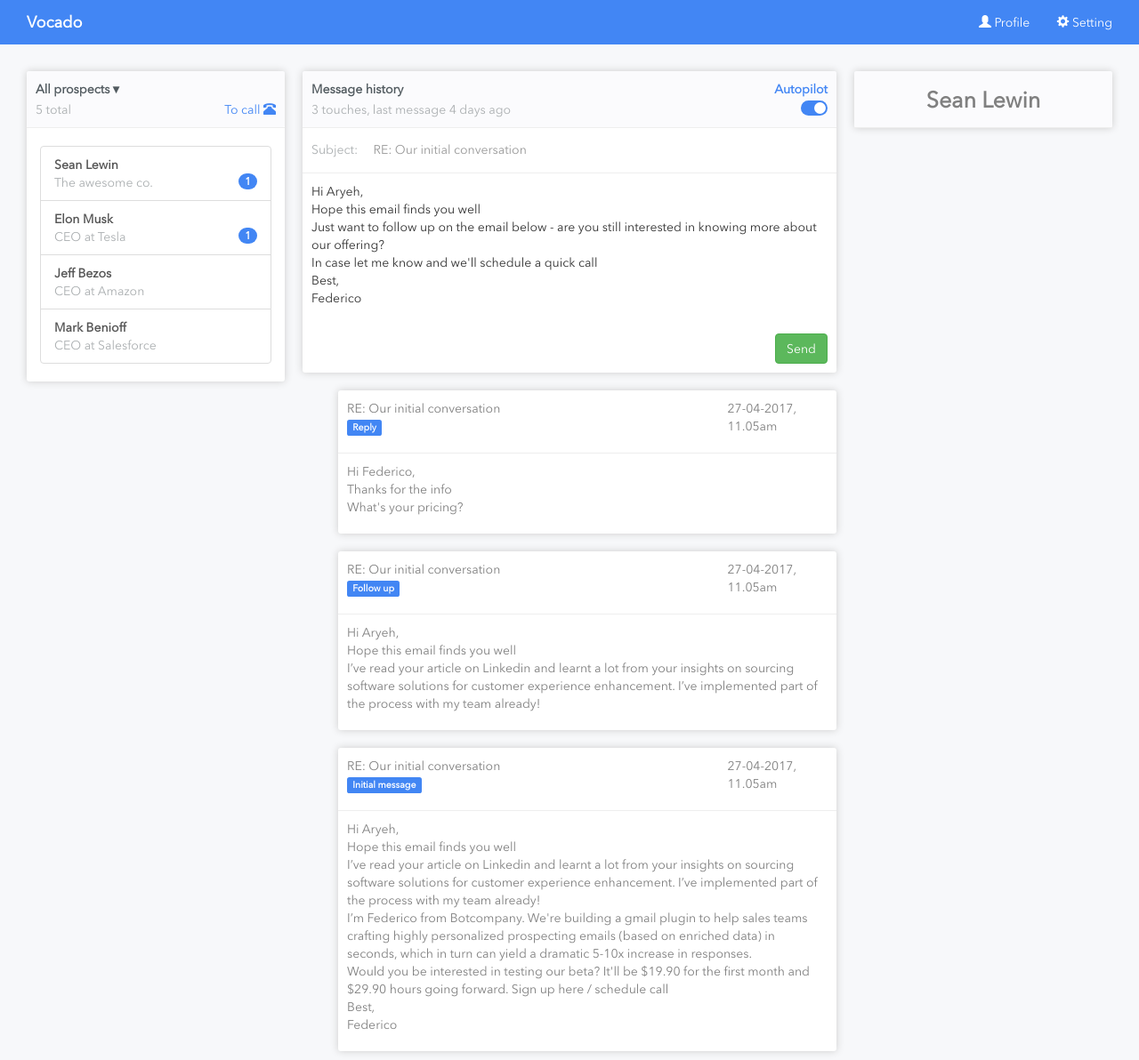
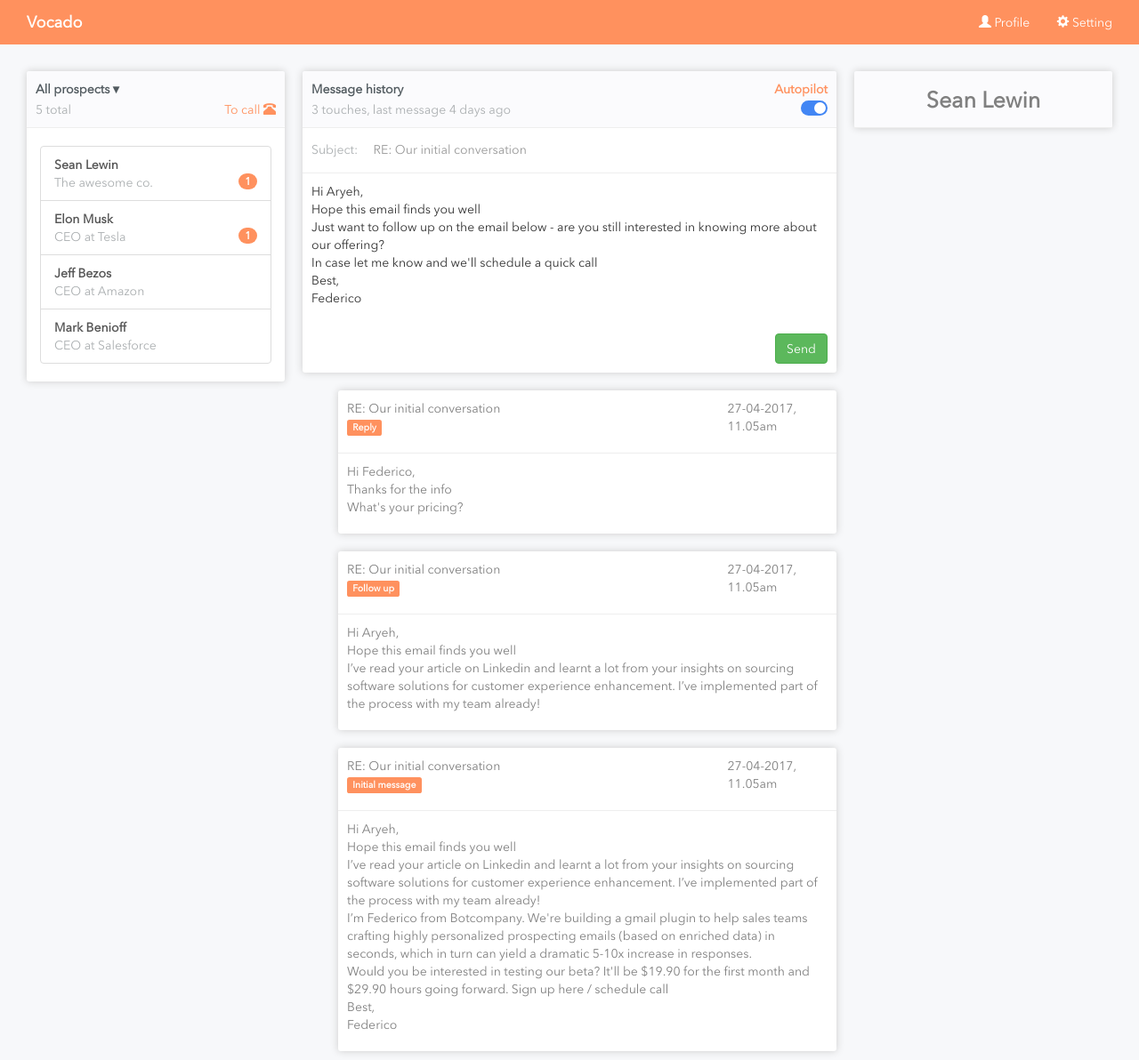
Before and after one commit to federiconitidi/leadgen-example, a Flask app: page /new in a window 1280 px wide. Shown: the whole page at 89% size. Run offline with Flask 2, Linux system fonts and the light colour scheme; some libraries are stand-ins or nearby versions.

Commit message:
added new page

```diff
--- a/src/templates/home_new.html
+++ b/src/templates/home_new.html
@@ -1,8 +1,8 @@
 {% extends "base.html" %}
 
 {% block content %}
-<!-- background-color:rgb(66, 134, 244) -->
-<nav class="navbar-default" style="background-color:rgb(66, 134, 244)">
+<!-- background-color:rgb(255, 145, 94) -->
+<nav class="navbar-default" style="background-color:rgb(255, 145, 94)">
    <div class="container-fluid">
       <!-- Brand and toggle get grouped for better mobile display -->
       <div class="navbar-header">
@@ -41,7 +41,7 @@
                      <div class="col-xs-6">
                         <p class="subtitle">5 total</p>
                      </div>
-                     <div class="col-xs-6" style="text-align:right; color:rgb(66, 134, 244)">
+                     <div class="col-xs-6" style="text-align:right; color:rgb(255, 145, 94)">
                         <p>To call <span class="glyphicon glyphicon-phone-alt" aria-hidden="true"></span></p>
                      </div>
                   </div>
@@ -51,8 +51,8 @@
                <div class="container-fluid">
                   <br>
                   <div class="list-group">
-                     <a href="#" class="list-group-item"><strong>Sean Lewin </strong><br><span  class="subtitle">The awesome co.</span><span class="badge" style="background-color:rgb(66, 134, 244)">1</span></a>
-                     <a href="#" class="list-group-item"><strong>Elon Musk </strong><br><span  class="subtitle">CEO at Tesla</span><span class="badge" style="background-color:rgb(66, 134, 244)">1</span></a>
+                     <a href="#" class="list-group-item"><strong>Sean Lewin </strong><br><span  class="subtitle">The awesome co.</span><span class="badge" style="background-color:rgb(255, 145, 94)">1</span></a>
+                     <a href="#" class="list-group-item"><strong>Elon Musk </strong><br><span  class="subtitle">CEO at Tesla</span><span class="badge" style="background-color:rgb(255, 145, 94)">1</span></a>
                      <a href="#" class="list-group-item"><strong>Jeff Bezos </strong><br><span  class="subtitle">CEO at Amazon</span></a>
                      <a href="#" class="list-group-item"><strong>Mark Benioff </strong><br><span  class="subtitle">CEO at Salesforce</span></a>
                   </div>
@@ -67,7 +67,7 @@
                      <div class="col-xs-9" style="height:0px">
                         <p  class="title"><strong>Message history</strong></p>
                      </div>
-                     <div class="col-xs-3" style="height:0px; text-align:right; color:rgb(66, 134, 244)">
+                     <div class="col-xs-3" style="height:0px; text-align:right; color:rgb(255, 145, 94)">
                         <p><strong>Autopilot</strong></p>
                      </div>
                   </div>
@@ -75,7 +75,7 @@
                      <div class="col-xs-9">
                         <p class="subtitle">3 touches, last message 4 days ago</p>
                      </div>
-                     <div class="col-xs-3" style="text-align:right; color:rgb(66, 134, 244)">
+                     <div class="col-xs-3" style="text-align:right; color:rgb(255, 145, 94)">
                         <label class="switch">
                            <input type="checkbox" checked>
                            <div class="slider round"></div>
@@ -113,7 +113,7 @@
                <div class="row">
                   <div class="col-xs-9">
                      <div style="padding:10px">
-                        <p style="color:grey">RE: Our initial conversation<br><span class="label label-success" style="background-color:rgb(66, 134, 244)">Reply</span></p>
+                        <p style="color:grey">RE: Our initial conversation<br><span class="label label-success" style="background-color:rgb(255, 145, 94)">Reply</span></p>
                      </div>
                   </div>
                   <div class="col-xs-3"  style="padding:10px">
@@ -130,7 +130,7 @@
                <div class="row">
                   <div class="col-xs-9">
                      <div style="padding:10px">
-                        <p style="color:grey">RE: Our initial conversation<br><span class="label" style="background-color:rgb(66, 134, 244)">Follow up</span></p>
+                        <p style="color:grey">RE: Our initial conversation<br><span class="label" style="background-color:rgb(255, 145, 94)">Follow up</span></p>
                      </div>
                   </div>
                   <div class="col-xs-3"  style="padding:10px">
@@ -150,7 +150,7 @@
                <div class="row">
                   <div class="col-xs-9">
                      <div style="padding:10px">
-                        <p style="color:grey">RE: Our initial conversation<br><span class="label" style="background-color:rgb(66, 134, 244)">Initial message</span></p>
+                        <p style="color:grey">RE: Our initial conversation<br><span class="label" style="background-color:rgb(255, 145, 94)">Initial message</span></p>
                      </div>
                   </div>
                   <div class="col-xs-3"  style="padding:10px">
```
